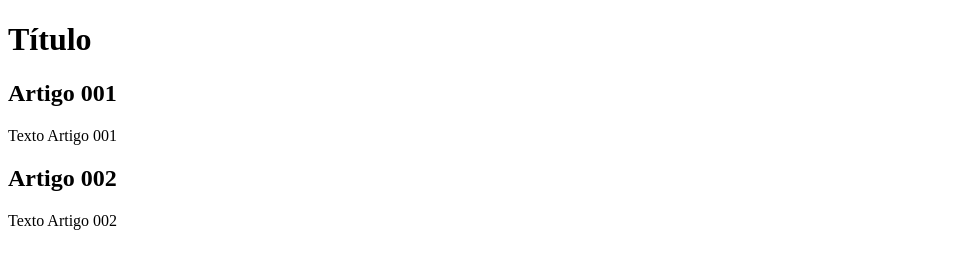
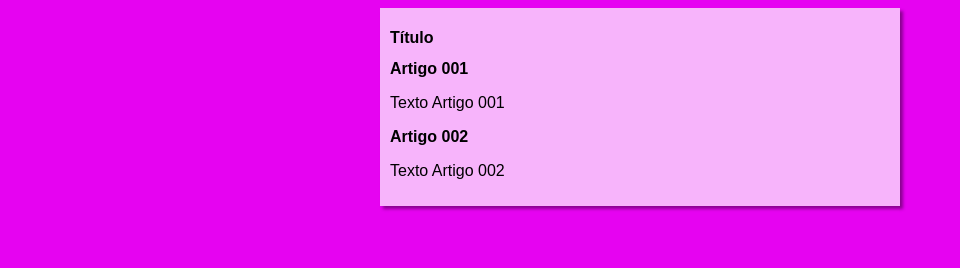
Before and after one commit to Everton-D-Alves/projeto-site, a plain HTML site: page index.html in a window 1280 px wide. Shown: the whole page, without its empty margins (0-960 px from the left). Drawn offline with Linux system fonts and the light colour scheme.

Commit message:
Iniciei o design.

```diff
--- /dev/null
+++ b/estilo.css
@@ -0,0 +1,15 @@
+@charset "utf-8";
+*{
+    font-family: Arial, Helvetica, sans-serif;
+    font-size: 16px;
+}
+body{
+    background-color: rgb(230, 3, 241);
+}
+main{
+    background-color: rgba(255, 255, 255, 0.7);
+    width: 500px;
+    margin: auto;
+    padding: 10px;
+    box-shadow: 3px 3px 3px rgba(0, 0, 0, 0.4);
+}
--- a/index.html
+++ b/index.html
@@ -4,6 +4,7 @@
     <meta charset="UTF-8" />
     <meta name="viewport" content="width=device-width, initial-scale=1.0" />
     <link rel = "shortcut icon" href = "brisa.ico" type = "image/x-icon" />
+    <link rel = "stylesheet" href = "./estilo.css" />
     <title>Projeto de um site durante o curso de Git e GitHub!</title>
 </head>
 <body>
```
